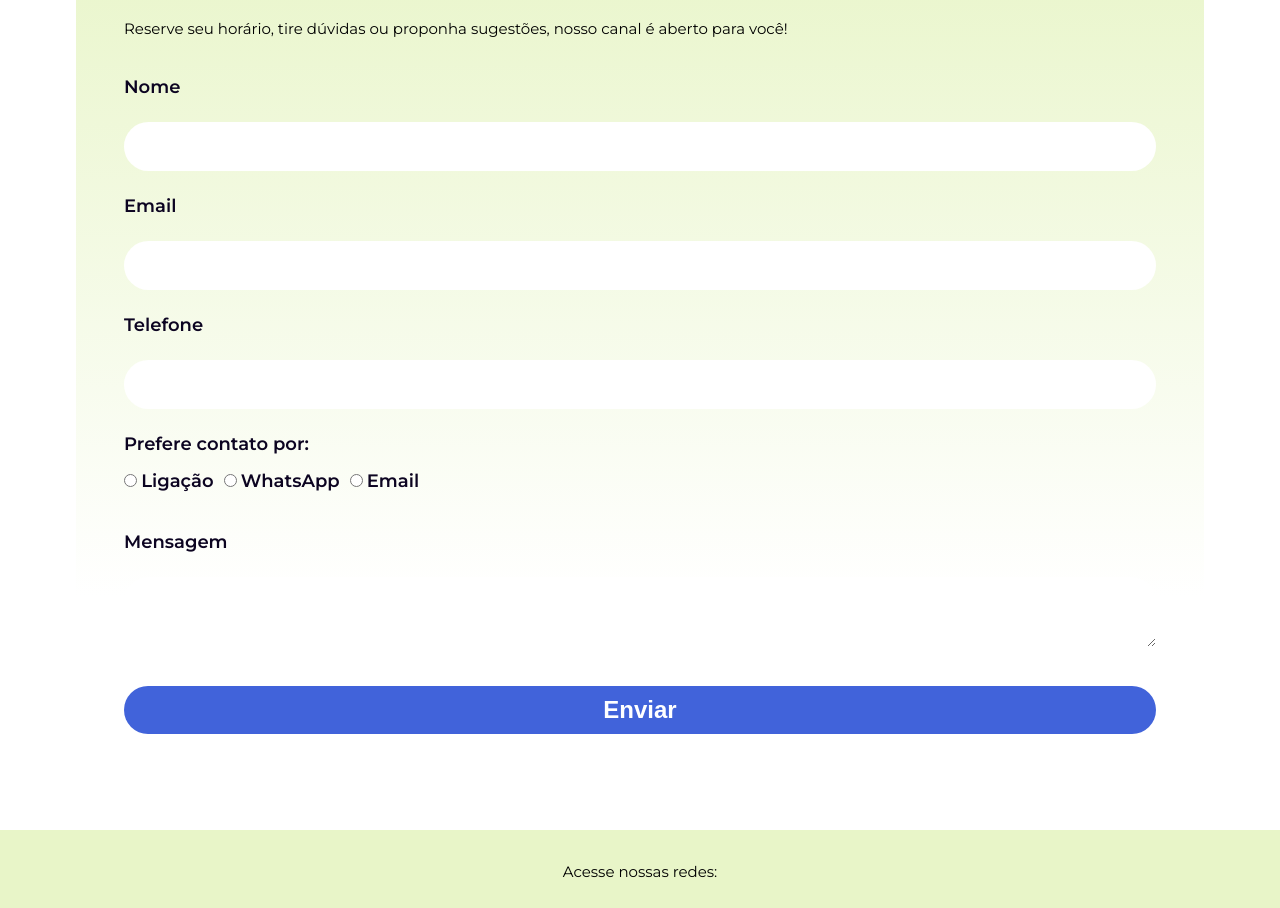
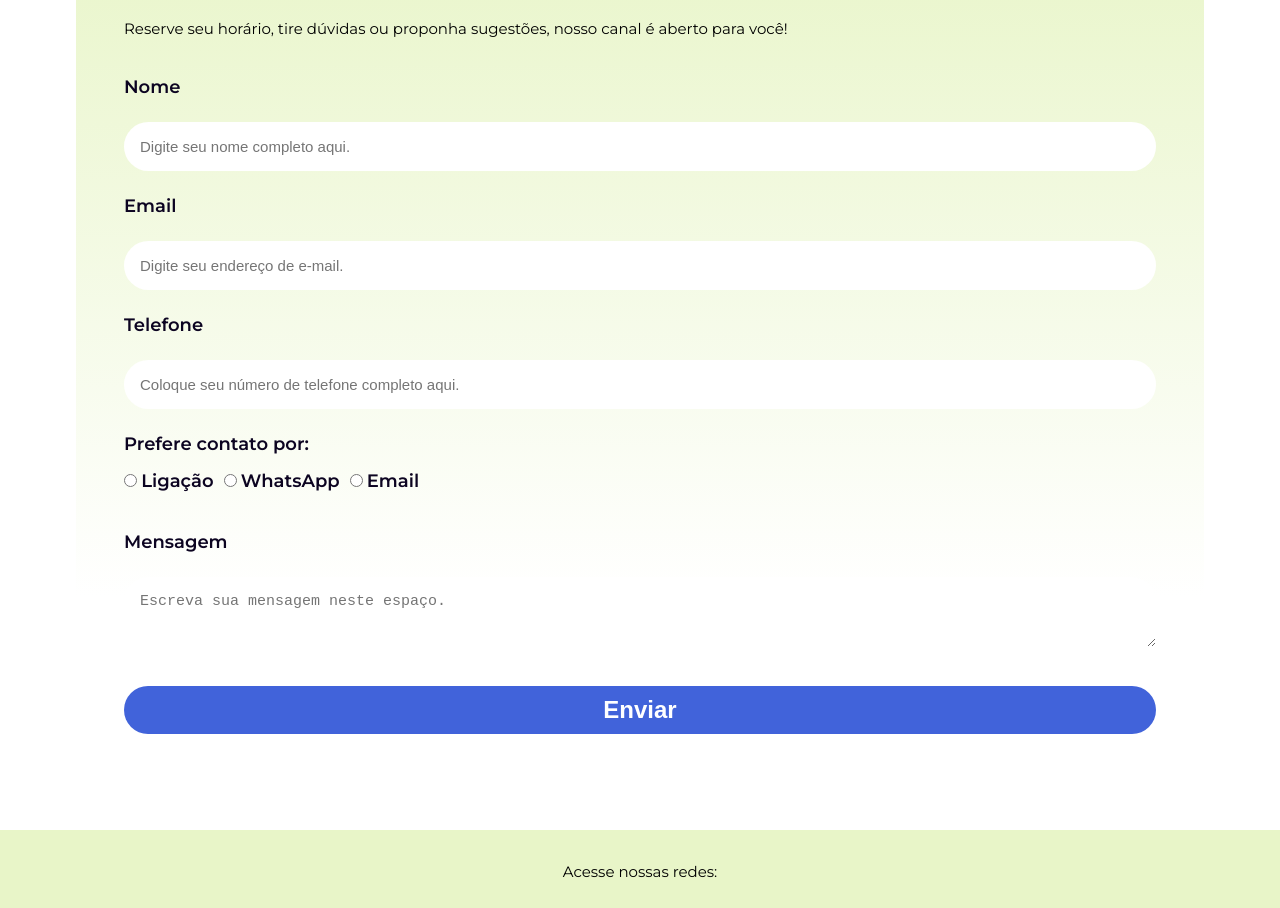
Before and after one commit to eryckassis/Calmaria-Bem-Estar, a website: page index.html in a window 1280 px wide. Shown: the part 6380-7288 px from the top of the page. Drawn offline with nearby package versions, Linux system fonts and the light colour scheme; files that its build step writes are made by us from their sources; files whose address does not match are found by name.

Commit message:
Melhora a acessibilidade do formulário de contato com labels associadas e placeholders descritivos

```diff
--- a/index.html
+++ b/index.html
@@ -221,33 +221,51 @@
             </p>
           </div>
           <section class="container__contato--inputs">
-            <label>Nome</label>
-            <input type="text" />
-            <label>Email</label>
-            <input type="email" />
-            <label>Telefone</label>
-            <input type="text" />
+            <label for="nome">Nome</label>
+            <input
+              type="text"
+              placeholder="Digite seu nome completo aqui."
+              id="nome"
+              name="nome"
+            />
+            <label for="email">Email</label>
+            <input
+              type="email"
+              placeholder="Digite seu endereço de e-mail."
+              id="email"
+              name="email"
+            />
+            <label for="telefone">Telefone</label>
+            <input
+              type="text"
+              placeholder="Coloque seu número de telefone completo aqui."
+              id="telefone"
+              name="telefone"
+            />
             <div>
               <p class="container__contato--inputs--titulo">
                 Prefere contato por:
               </p>
               <div class="container__contato--inputs--div">
                 <div>
-                  <input type="radio" />
-                  <label>Ligação</label>
+                  <input type="radio" id="ligacao" name="ligacao" />
+                  <label for="ligacao">Ligação</label>
                 </div>
                 <div>
-                  <input type="radio" />
-                  <label>WhatsApp</label>
+                  <input type="radio" id="whatsapp" name="whatsapp" />
+                  <label for="whatsapp">WhatsApp</label>
                 </div>
                 <div>
-                  <input type="radio" />
-                  <label>Email</label>
+                  <input type="radio" id="email-contato" name="email-contato" />
+                  <label for="email-contato">Email</label>
                 </div>
               </div>
             </div>
             <label>Mensagem</label>
-            <textarea type="text"></textarea>
+            <textarea
+              type="text"
+              placeholder="Escreva sua mensagem neste espaço."
+            ></textarea>
           </section>
           <button>Enviar</button>
         </section>
```
